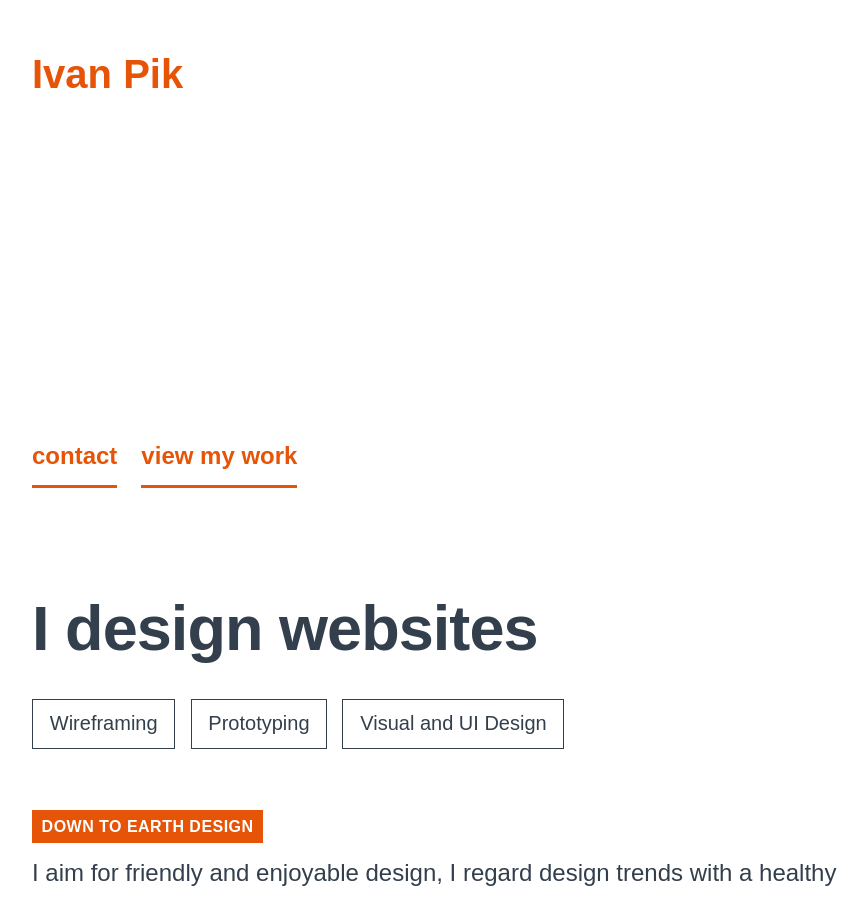
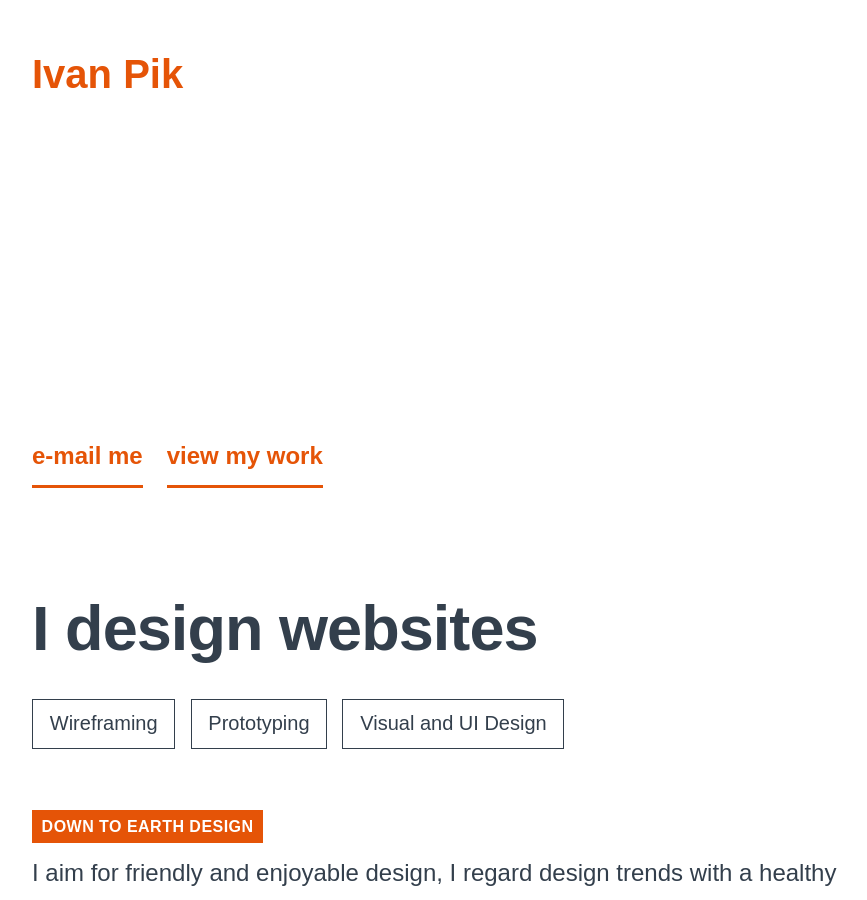
Before and after one commit to ivan-pik/portfolio, a Jekyll site: the page built from about.html, in a window 1280 px wide and 900 px high. Shown: the whole window, without its empty margins (178-1045 px from the left). Built offline with Jekyll 4.4.1, drawn with Linux system fonts in a browser that asks for light colours.

Commit message:
Replace 'contact' with 'e-mail me' in the main nav

```diff
--- a/_includes/header.html
+++ b/_includes/header.html
@@ -11,7 +11,7 @@
     <nav class="navigation">
       <ul class="navigation__list">
         <li class="navigation__item navigation__item--contact">
-          <a href="mailto:{{ site.email }}" class="navigation__link">contact</a>
+          <a href="mailto:{{ site.email }}" class="navigation__link">e-mail me</a>
         </li>
         <li class="navigation__item navigation__item--index">
           <a href="/" class="navigation__link js-navigation-link" data-transition-to="index">view my work</a>
```
